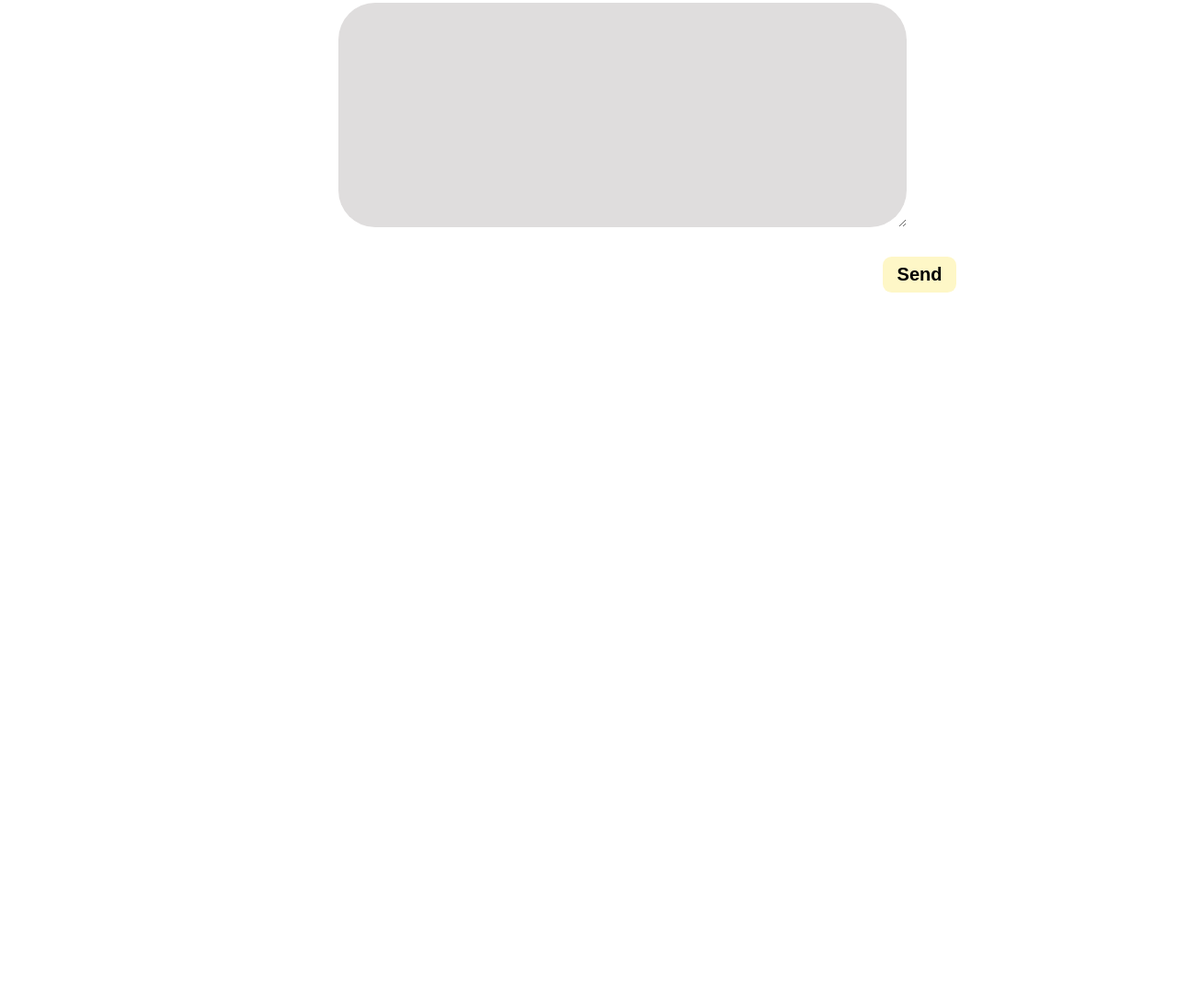
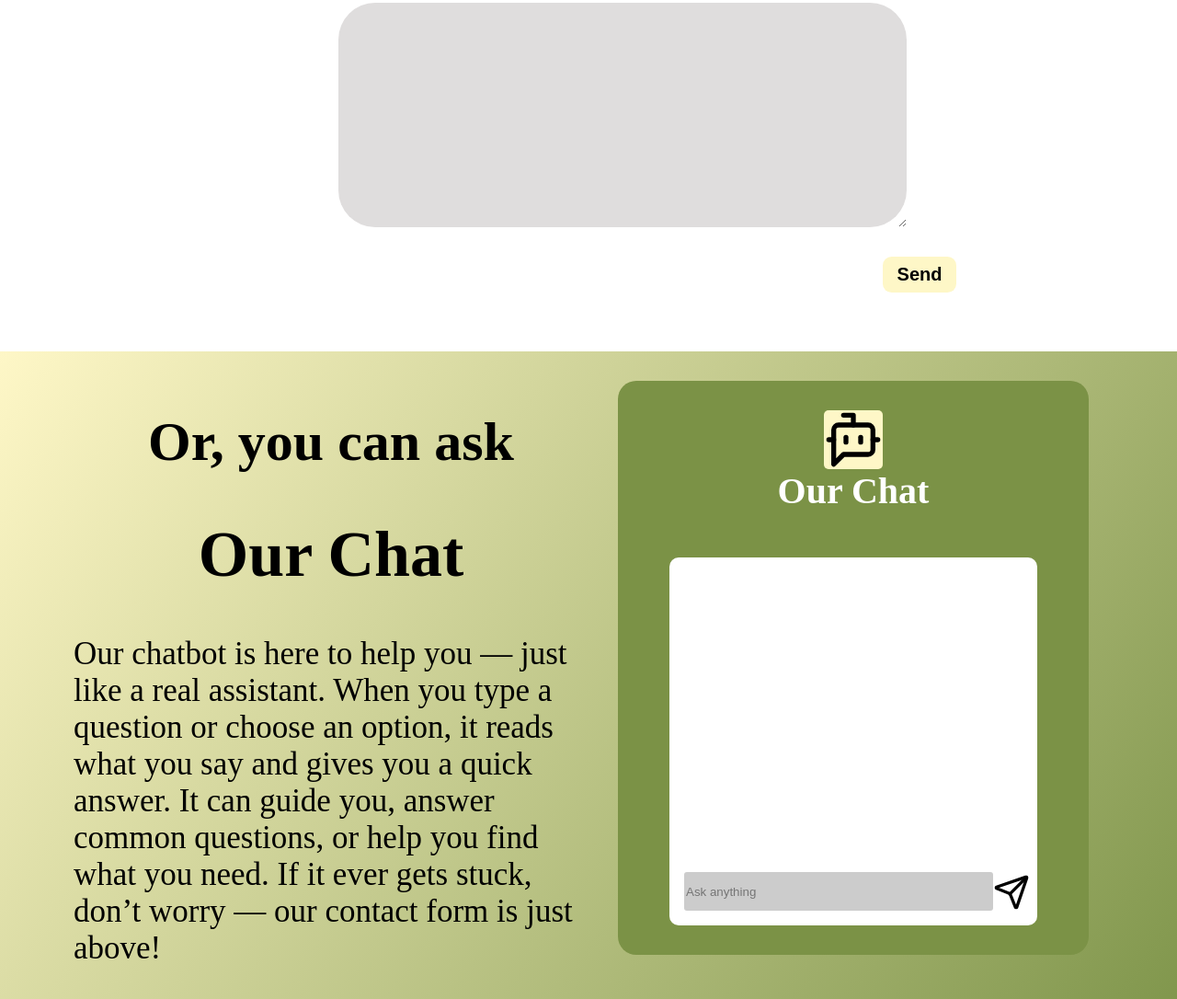
Before and after one commit to YohannaM98/Start-Up, a plain HTML site: page index.html in a window 1280 px wide. Shown: the part 5198-6284 px from the top of the page at 92% size. Before the commit the page ends 5580 px from the top, so only its background shows below. Drawn offline with Linux system fonts and the light colour scheme.

Commit message:
Finished till contact form and tocuhed up the whole website

```diff
--- a/index.html
+++ b/index.html
@@ -177,6 +177,24 @@
             <button><strong>Send</strong></button>
         </div>
     </div>
+     <div class="our-chat">
+        <div class="chat-explain">
+            <h2>Or, you can ask</h2>
+            <h1>Our Chat</h1>
+            <p>Our chatbot is here to help you — just like a real assistant. When you type a question or choose an option, it reads what you say and gives you a quick answer. It can guide you, answer common questions, or help you find what you need. If it ever gets stuck, don’t worry — our contact form is just above!</p>
+        </div>
+        <div class="chat">
+            <div class="chat-logo">
+                <img src="Assets/bot-logo.svg">
+            </div>
+            <h4>Our Chat</h4>
+            <div class="chat-text">
+                <input type="text" placeholder="Ask anything">
+                <img src="Assets/send.svg">
+            </div>
+        </div>
+    </div>
+
 <script src="script.js"></script>
 </body>
 </html>
--- a/style.css
+++ b/style.css
@@ -434,3 +434,79 @@ nav{
     border-radius: 0.6rem;
     align-self: flex-end;
 }
+.our-chat{
+    display: flex;
+    gap: 2rem;
+    height: 40rem;
+    padding: 2rem 5rem;
+    background:linear-gradient(125deg, rgb(254, 247, 199), rgb(129, 151, 77));
+}
+.chat-explain{
+    width:50%;
+    display: flex;
+    flex-direction: column;
+    align-items: center;
+    margin: 2rem 0;
+    gap:3rem;
+}
+.chat-explain h2{
+    font-size: 60px;
+}
+.chat-explain h1{
+    font-size: 70px;
+}
+.chat-explain p{
+    font-size: 35px;
+}
+.chat{
+    background-color: rgb(123, 146, 70);
+    display: flex;
+    flex-direction: column;
+    width:40%;
+    height:35rem;
+    position: relative;
+    border-radius: 20px;
+    align-items: center;
+    padding: 2rem;
+}
+.chat-logo{
+    background-color: rgb(254, 247, 199);
+    border-radius: 5px;
+    width: 4rem;
+    height: 4rem;
+}
+.chat-logo img{
+    height: 100%;
+    width: 100%;
+}
+.chat h4{
+    color: white;
+    font-size: 40px;
+}
+.chat-text{
+    background-color: white;
+    border-radius:10px;
+    display: flex;
+    position: absolute;
+    bottom: 2rem;
+    z-index: 1;
+    height:25rem;
+    width:25rem;
+}
+.chat-text input{
+    background-color: #ccc;
+    height: 10%;
+    width:83%;
+    position: absolute;
+    bottom: 0;
+    border: 0;
+    border-radius: 3px;
+    margin:1rem;
+}
+.chat-text img{
+    height:10%;
+    position: absolute;
+    right:-0.5rem;
+    bottom: 0;
+    margin:1rem;
+}
```
Also changed, not shown: script.js (line endings or trailing spaces).
